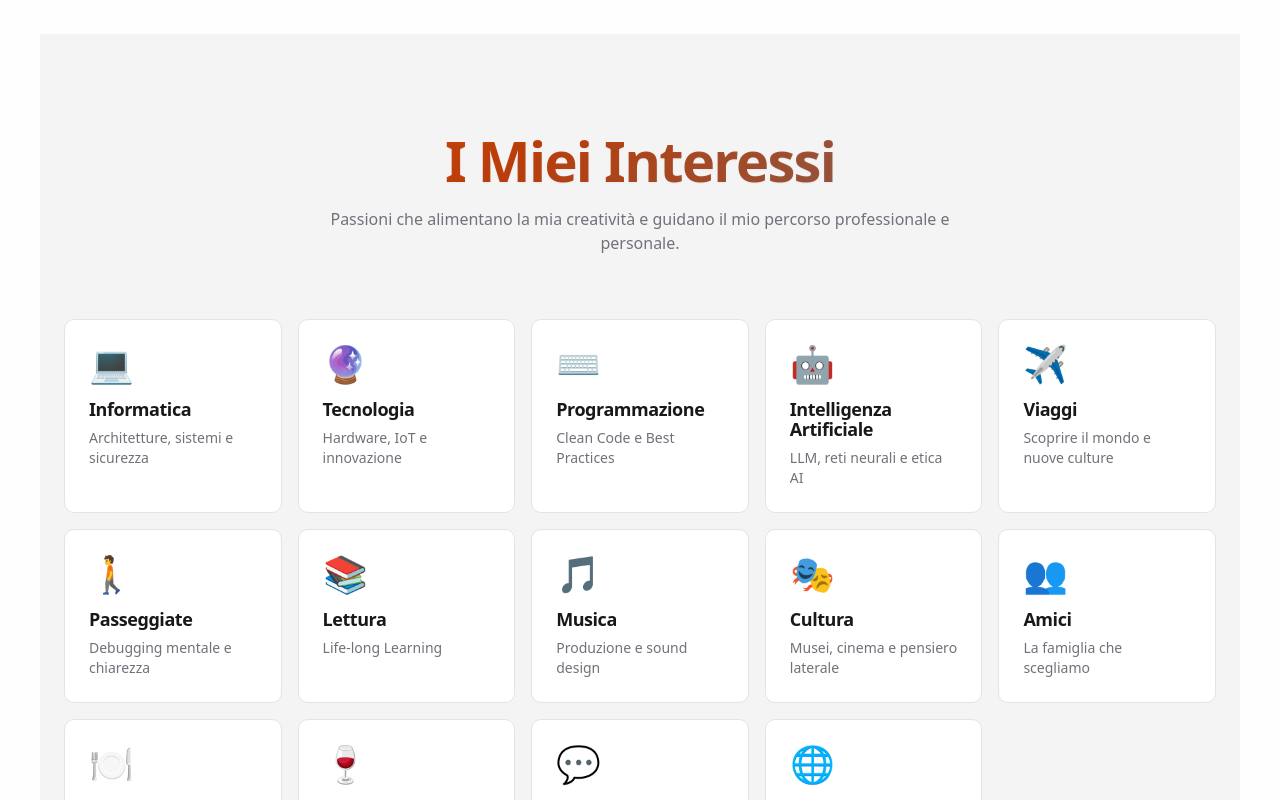
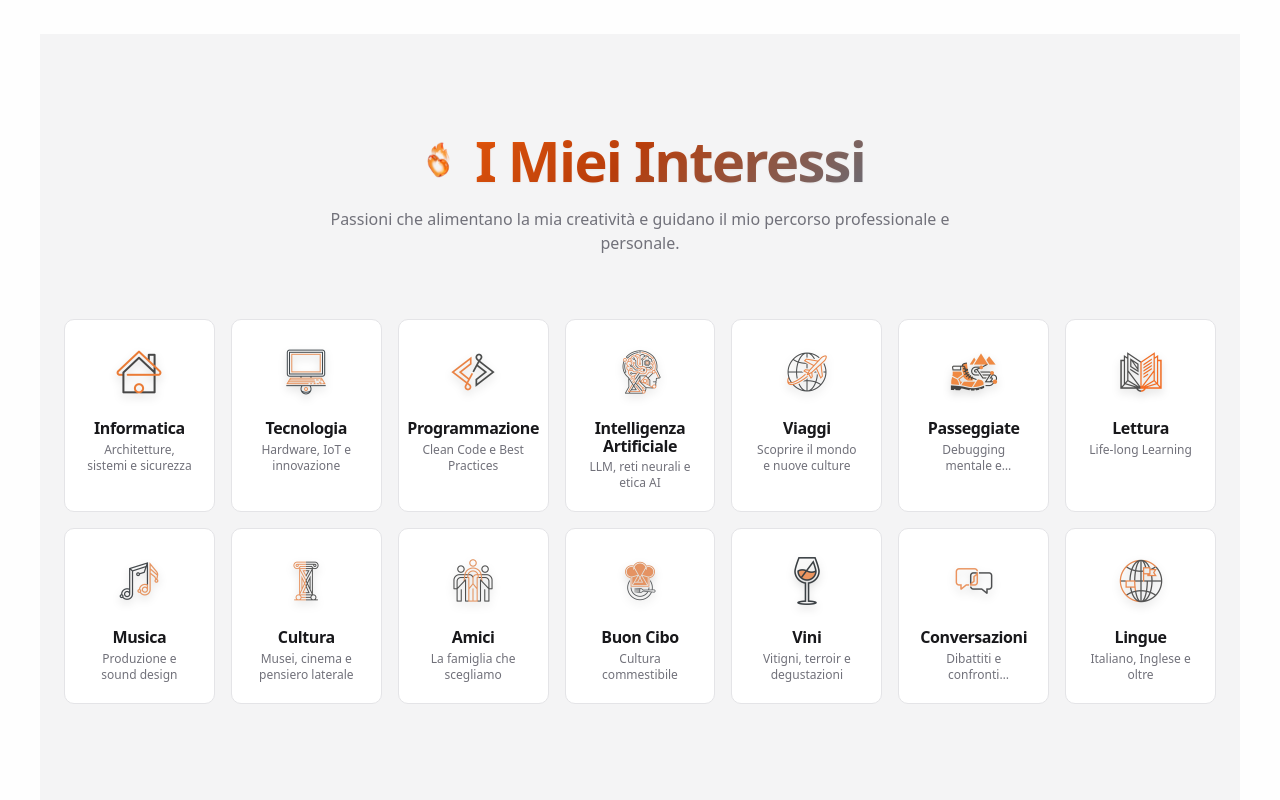
Before and after one commit to mich-de/mdeangelis_sito, a Next.js app: page / in a window 1280 px wide. Shown: the part 1620-2420 px from the top of the page. Built offline with nearby package versions, Linux system fonts and the light colour scheme.

Commit message:
fix: use custom 3D icons from assets instead of emoji in InterestsSection

```diff
--- a/components/organisms/interests-section.tsx
+++ b/components/organisms/interests-section.tsx
@@ -1,17 +1,17 @@
 "use client";
 
 import React, { useState } from "react";
+import Image from "next/image";
 import { motion, AnimatePresence } from "framer-motion";
 import { X } from "lucide-react";
 import { useLanguage } from "@/context/language-provider";
-import { cn } from "@/lib/utils";
 
-// Interest data - migrated from legacy script.js
+// Interest data - using custom 3D icons from /assets/
 const interestData = {
     it: [
         {
             id: "informatica",
-            icon: "💻",
+            icon: "/assets/icon_home.png", // Computer/home icon
             title: "Informatica",
             modalTitle: "Informatica & Architetture",
             description: "Architetture, sistemi e sicurezza",
@@ -22,7 +22,7 @@ const interestData = {
         },
         {
             id: "tecnologia",
-            icon: "🔮",
+            icon: "/assets/icon_tech.png",
             title: "Tecnologia",
             modalTitle: "Frontiera Tecnologica",
             description: "Hardware, IoT e innovazione",
@@ -33,7 +33,7 @@ const interestData = {
         },
         {
             id: "programmazione",
-            icon: "⌨️",
+            icon: "/assets/icon_programming.png",
             title: "Programmazione",
             modalTitle: "Arte del Codice",
             description: "Clean Code e Best Practices",
@@ -44,7 +44,7 @@ const interestData = {
         },
         {
             id: "ai",
-            icon: "🤖",
+            icon: "/assets/icon_ai.png",
             title: "Intelligenza Artificiale",
             modalTitle: "AI & Machine Learning",
             description: "LLM, reti neurali e etica AI",
@@ -55,7 +55,7 @@ const interestData = {
         },
         {
             id: "viaggi",
-            icon: "✈️",
+            icon: "/assets/icon_travel.png",
             title: "Viaggi",
             modalTitle: "Esplorazione Globale",
             description: "Scoprire il mondo e nuove culture",
@@ -66,7 +66,7 @@ const interestData = {
         },
         {
             id: "passeggiate",
-            icon: "🚶",
+            icon: "/assets/icon_walks.png",
             title: "Passeggiate",
             modalTitle: "Walking & Thinking",
             description: "Debugging mentale e chiarezza",
@@ -77,7 +77,7 @@ const interestData = {
         },
         {
             id: "lettura",
-            icon: "📚",
+            icon: "/assets/icon_reading.png",
             title: "Lettura",
             modalTitle: "Biblioteca Mentale",
             description: "Life-long Learning",
@@ -88,7 +88,7 @@ const interestData = {
         },
         {
             id: "musica",
-            icon: "🎵",
+            icon: "/assets/icon_music.png",
             title: "Musica",
             modalTitle: "Soundscapes & Ritmo",
             description: "Produzione e sound design",
@@ -97,14 +97,14 @@ const interestData = {
         <p>Mi diletto anche nella produzione musicale digitale, esplorando sintetizzatori e sound design. La musica accompagna ogni mia sessione di coding, dettando il ritmo del flusso di lavoro.</p>
       `,
             links: [
-                { label: "Spotify", href: "https://open.spotify.com/intl-it/artist/3OucxkLy5uqnpSEHavZbpe", color: "#1DB954" },
-                { label: "Apple Music", href: "https://music.apple.com/us/artist/mdeangelis/1796261710", color: "#FC3C44" },
-                { label: "YouTube Music", href: "https://music.youtube.com/watch?v=KHAmgXV0C3E&si=NrSRWKvDqQhWrx_g", color: "#FF0000" }
+                { label: "Spotify", icon: "/assets/icon_music_spotify.png", href: "https://open.spotify.com/intl-it/artist/3OucxkLy5uqnpSEHavZbpe", color: "#1DB954" },
+                { label: "Apple Music", icon: "/assets/icon_music_applemusic.png", href: "https://music.apple.com/us/artist/mdeangelis/1796261710", color: "#FC3C44" },
+                { label: "YouTube", icon: "/assets/icon_social_youtube.png", href: "https://music.youtube.com/watch?v=KHAmgXV0C3E&si=NrSRWKvDqQhWrx_g", color: "#FF0000" }
             ]
         },
         {
             id: "cultura",
-            icon: "🎭",
+            icon: "/assets/icon_culture.png",
             title: "Cultura",
             modalTitle: "Arte & Storia",
             description: "Musei, cinema e pensiero laterale",
@@ -115,7 +115,7 @@ const interestData = {
         },
         {
             id: "amici",
-            icon: "👥",
+            icon: "/assets/icon_friends.png",
             title: "Amici",
             modalTitle: "Connessioni Autentiche",
             description: "La famiglia che scegliamo",
@@ -126,7 +126,7 @@ const interestData = {
         },
         {
             id: "cibo",
-            icon: "🍽️",
+            icon: "/assets/icon_food.png",
             title: "Buon Cibo",
             modalTitle: "Gastronomia & Gusto",
             description: "Cultura commestibile",
@@ -137,7 +137,7 @@ const interestData = {
         },
         {
             id: "vini",
-            icon: "🍷",
+            icon: "/assets/icon_wine.png",
             title: "Vini",
             modalTitle: "Enologia & Passione",
             description: "Vitigni, terroir e degustazioni",
@@ -148,7 +148,7 @@ const interestData = {
         },
         {
             id: "conversazioni",
-            icon: "💬",
+            icon: "/assets/icon_conversation.png",
             title: "Conversazioni",
             modalTitle: "Dialettica & Scambio",
             description: "Dibattiti e confronti costruttivi",
@@ -159,7 +159,7 @@ const interestData = {
         },
         {
             id: "lingue",
-            icon: "🌐",
+            icon: "/assets/icon_languages.png",
             title: "Lingue",
             modalTitle: "Poliglotta",
             description: "Italiano, Inglese e oltre",
@@ -172,7 +172,7 @@ const interestData = {
     en: [
         {
             id: "informatica",
-            icon: "💻",
+            icon: "/assets/icon_home.png",
             title: "Computer Science",
             modalTitle: "Computer Science & Architectures",
             description: "Architectures, systems and security",
@@ -183,7 +183,7 @@ const interestData = {
         },
         {
             id: "tecnologia",
-            icon: "🔮",
+            icon: "/assets/icon_tech.png",
             title: "Technology",
             modalTitle: "Technology Frontier",
             description: "Hardware, IoT and innovation",
@@ -194,7 +194,7 @@ const interestData = {
         },
         {
             id: "programmazione",
-            icon: "⌨️",
+            icon: "/assets/icon_programming.png",
             title: "Programming",
             modalTitle: "The Art of Code",
             description: "Clean Code and Best Practices",
@@ -205,7 +205,7 @@ const interestData = {
         },
         {
             id: "ai",
-            icon: "🤖",
+            icon: "/assets/icon_ai.png",
             title: "Artificial Intelligence",
             modalTitle: "AI & Machine Learning",
             description: "LLMs, neural networks and AI ethics",
@@ -216,7 +216,7 @@ const interestData = {
         },
         {
             id: "viaggi",
-            icon: "✈️",
+            icon: "/assets/icon_travel.png",
             title: "Travel",
             modalTitle: "Global Exploration",
             description: "Discovering the world and new cultures",
@@ -227,7 +227,7 @@ const interestData = {
         },
         {
             id: "passeggiate",
-            icon: "🚶",
+            icon: "/assets/icon_walks.png",
             title: "Walking",
             modalTitle: "Walking & Thinking",
             description: "Mental debugging and clarity",
@@ -238,7 +238,7 @@ const interestData = {
         },
         {
             id: "lettura",
-            icon: "📚",
+            icon: "/assets/icon_reading.png",
             title: "Reading",
             modalTitle: "Mental Library",
             description: "Life-long Learning",
@@ -249,7 +249,7 @@ const interestData = {
         },
         {
             id: "musica",
-            icon: "🎵",
+            icon: "/assets/icon_music.png",
             title: "Music",
             modalTitle: "Soundscapes & Rhythm",
             description: "Production and sound design",
@@ -258,14 +258,14 @@ const interestData = {
         <p>I also dabble in digital music production, exploring synthesizers and sound design. Music accompanies every coding session, setting the rhythm of the workflow.</p>
       `,
             links: [
-                { label: "Spotify", href: "https://open.spotify.com/intl-it/artist/3OucxkLy5uqnpSEHavZbpe", color: "#1DB954" },
-                { label: "Apple Music", href: "https://music.apple.com/us/artist/mdeangelis/1796261710", color: "#FC3C44" },
-                { label: "YouTube Music", href: "https://music.youtube.com/watch?v=KHAmgXV0C3E&si=NrSRWKvDqQhWrx_g", color: "#FF0000" }
+                { label: "Spotify", icon: "/assets/icon_music_spotify.png", href: "https://open.spotify.com/intl-it/artist/3OucxkLy5uqnpSEHavZbpe", color: "#1DB954" },
+                { label: "Apple Music", icon: "/assets/icon_music_applemusic.png", href: "https://music.apple.com/us/artist/mdeangelis/1796261710", color: "#FC3C44" },
+                { label: "YouTube", icon: "/assets/icon_social_youtube.png", href: "https://music.youtube.com/watch?v=KHAmgXV0C3E&si=NrSRWKvDqQhWrx_g", color: "#FF0000" }
             ]
         },
         {
             id: "cultura",
-            icon: "🎭",
+            icon: "/assets/icon_culture.png",
             title: "Culture",
             modalTitle: "Art & History",
             description: "Museums, cinema and lateral thinking",
@@ -276,7 +276,7 @@ const interestData = {
         },
         {
             id: "amici",
-            icon: "👥",
+            icon: "/assets/icon_friends.png",
             title: "Friends",
             modalTitle: "Authentic Connections",
             description: "The family we choose",
@@ -287,7 +287,7 @@ const interestData = {
         },
         {
             id: "cibo",
-            icon: "🍽️",
+            icon: "/assets/icon_food.png",
             title: "Good Food",
             modalTitle: "Gastronomy & Taste",
             description: "Edible culture",
@@ -298,7 +298,7 @@ const interestData = {
         },
         {
             id: "vini",
-            icon: "🍷",
+            icon: "/assets/icon_wine.png",
             title: "Wines",
             modalTitle: "Enology & Passion",
             description: "Grape varieties, terroir and tastings",
@@ -309,7 +309,7 @@ const interestData = {
         },
         {
             id: "conversazioni",
-            icon: "💬",
+            icon: "/assets/icon_conversation.png",
             title: "Conversations",
             modalTitle: "Dialectics & Exchange",
             description: "Debates and constructive discussions",
@@ -320,7 +320,7 @@ const interestData = {
         },
         {
             id: "lingue",
-            icon: "🌐",
+            icon: "/assets/icon_languages.png",
             title: "Languages",
             modalTitle: "Polyglot",
             description: "Italian, English and beyond",
@@ -332,28 +332,41 @@ const interestData = {
     ]
 };
 
+type Interest = typeof interestData.it[0];
+
 // Interest Card Component
 function InterestCard({
     interest,
-    onClick
+    onClick,
+    index
 }: {
-    interest: typeof interestData.it[0];
+    interest: Interest;
     onClick: () => void;
+    index: number;
 }) {
     return (
         <motion.div
-            className="interesse-card p-6 card-3d"
+            className="interesse-card p-5 card-3d flex flex-col items-center text-center group"
             onClick={onClick}
-            whileHover={{ scale: 1.02 }}
+            whileHover={{ scale: 1.03 }}
             whileTap={{ scale: 0.98 }}
-            initial={{ opacity: 0, y: 20 }}
+            initial={{ opacity: 0, y: 30 }}
             whileInView={{ opacity: 1, y: 0 }}
             viewport={{ once: true, margin: "-50px" }}
-            transition={{ duration: 0.4 }}
+            transition={{ duration: 0.4, delay: index * 0.05 }}
         >
-            <div className="text-4xl mb-4">{interest.icon}</div>
-            <h3 className="text-lg font-semibold text-foreground mb-2">{interest.title}</h3>
-            <p className="text-sm text-muted-foreground">{interest.description}</p>
+            {/* 3D Icon */}
+            <div className="relative w-16 h-16 mb-4 transition-transform duration-300 group-hover:scale-110">
+                <Image
+                    src={interest.icon}
+                    alt={interest.title}
+                    fill
+                    className="object-contain drop-shadow-lg"
+                    sizes="64px"
+                />
+            </div>
+            <h3 className="text-base font-semibold text-foreground mb-1">{interest.title}</h3>
+            <p className="text-xs text-muted-foreground line-clamp-2">{interest.description}</p>
         </motion.div>
     );
 }
@@ -366,7 +379,7 @@ function InterestModal({
 }: {
     isOpen: boolean;
     onClose: () => void;
-    interest: typeof interestData.it[0] | null;
+    interest: Interest | null;
 }) {
     if (!interest) return null;
 
@@ -391,7 +404,7 @@ function InterestModal({
 
                     {/* Modal Content */}
                     <motion.div
-                        className="relative z-10 w-full max-w-lg max-h-[80vh] overflow-y-auto bg-card border border-border rounded-xl shadow-2xl"
+                        className="relative z-10 w-full max-w-lg max-h-[85vh] overflow-y-auto bg-card border border-border rounded-2xl shadow-2xl"
                         initial={{ scale: 0.9, y: 20, opacity: 0 }}
                         animate={{ scale: 1, y: 0, opacity: 1 }}
                         exit={{ scale: 0.9, y: 20, opacity: 0 }}
@@ -400,16 +413,24 @@ function InterestModal({
                     >
                         {/* Header */}
                         <div className="flex items-center justify-between p-6 border-b border-border">
-                            <div className="flex items-center gap-3">
-                                <span className="text-3xl">{interest.icon}</span>
+                            <div className="flex items-center gap-4">
+                                <div className="relative w-12 h-12">
+                                    <Image
+                                        src={interest.icon}
+                                        alt={interest.modalTitle}
+                                        fill
+                                        className="object-contain"
+                                        sizes="48px"
+                                    />
+                                </div>
                                 <h2 className="text-xl font-bold text-foreground">{interest.modalTitle}</h2>
                             </div>
                             <button
                                 onClick={onClose}
-                                className="w-8 h-8 flex items-center justify-center rounded-full bg-muted hover:bg-primary hover:text-primary-foreground transition-colors"
+                                className="w-9 h-9 flex items-center justify-center rounded-full bg-muted hover:bg-primary hover:text-primary-foreground transition-colors"
                                 aria-label="Close modal"
                             >
-                                <X className="w-4 h-4" />
+                                <X className="w-5 h-5" />
                             </button>
                         </div>
 
@@ -422,7 +443,7 @@ function InterestModal({
                         {/* Music Links (if applicable) */}
                         {interest.links && (
                             <div className="px-6 pb-6 pt-2 border-t border-border mt-2">
-                                <p className="text-sm font-semibold text-foreground mb-3">🎧 Listen to my productions:</p>
+                                <p className="text-sm font-semibold text-foreground mb-4">🎧 Ascolta le mie produzioni:</p>
                                 <div className="flex flex-wrap gap-3">
                                     {interest.links.map((link) => (
                                         <a
@@ -430,12 +451,19 @@ function InterestModal({
                                             href={link.href}
                                             target="_blank"
                                             rel="noopener noreferrer"
-                                            className="px-4 py-2 rounded-lg text-sm font-medium transition-transform hover:scale-105"
+                                            className="flex items-center gap-2 px-4 py-2.5 rounded-xl text-sm font-medium transition-all hover:scale-105"
                                             style={{
-                                                backgroundColor: `${link.color}20`,
+                                                backgroundColor: `${link.color}15`,
                                                 color: link.color
                                             }}
                                         >
+                                            <Image
+                                                src={link.icon}
+                                                alt={link.label}
+                                                width={24}
+                                                height={24}
+                                                className="object-contain"
+                                            />
                                             {link.label}
                                         </a>
                                     ))}
@@ -451,13 +479,13 @@ function InterestModal({
 
 // Main Interests Section
 export function InterestsSection() {
-    const { language, t } = useLanguage();
-    const [selectedInterest, setSelectedInterest] = useState<typeof interestData.it[0] | null>(null);
+    const { language } = useLanguage();
+    const [selectedInterest, setSelectedInterest] = useState<Interest | null>(null);
     const [isModalOpen, setIsModalOpen] = useState(false);
 
     const interests = language === "it" ? interestData.it : interestData.en;
 
-    const openModal = (interest: typeof interestData.it[0]) => {
+    const openModal = (interest: Interest) => {
         setSelectedInterest(interest);
         setIsModalOpen(true);
         document.body.style.overflow = "hidden";
@@ -479,9 +507,18 @@ export function InterestsSection() {
                     viewport={{ once: true }}
                     transition={{ duration: 0.5 }}
                 >
-                    <h2 className="heading-2 mb-4">
-                        {language === "it" ? "I Miei Interessi" : "My Interests"}
-                    </h2>
+                    <div className="flex items-center justify-center gap-3 mb-4">
+                        <Image
+                            src="/assets/icon_section_passions.png"
+                            alt=""
+                            width={48}
+                            height={48}
+                            className="object-contain"
+                        />
+                        <h2 className="heading-2">
+                            {language === "it" ? "I Miei Interessi" : "My Interests"}
+                        </h2>
+                    </div>
                     <p className="text-muted-foreground max-w-2xl mx-auto">
                         {language === "it"
                             ? "Passioni che alimentano la mia creatività e guidano il mio percorso professionale e personale."
@@ -490,12 +527,13 @@ export function InterestsSection() {
                 </motion.div>
 
                 {/* Interest Grid */}
-                <div className="grid grid-cols-2 md:grid-cols-3 lg:grid-cols-4 xl:grid-cols-5 gap-4">
-                    {interests.map((interest) => (
+                <div className="grid grid-cols-2 sm:grid-cols-3 md:grid-cols-4 lg:grid-cols-5 xl:grid-cols-7 gap-4">
+                    {interests.map((interest, index) => (
                         <InterestCard
                             key={interest.id}
                             interest={interest}
                             onClick={() => openModal(interest)}
+                            index={index}
                         />
                     ))}
                 </div>
```
